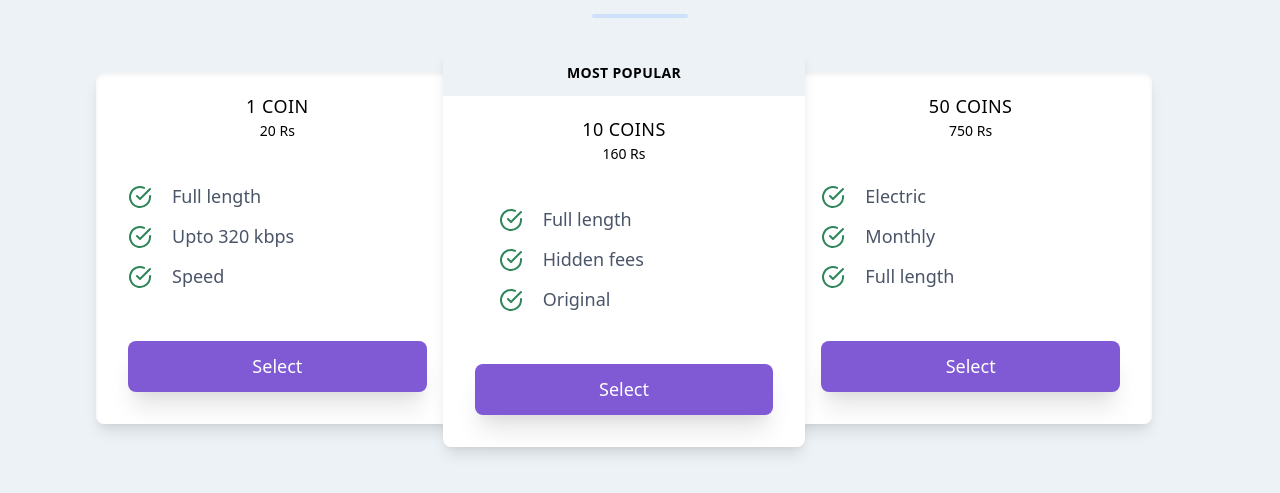
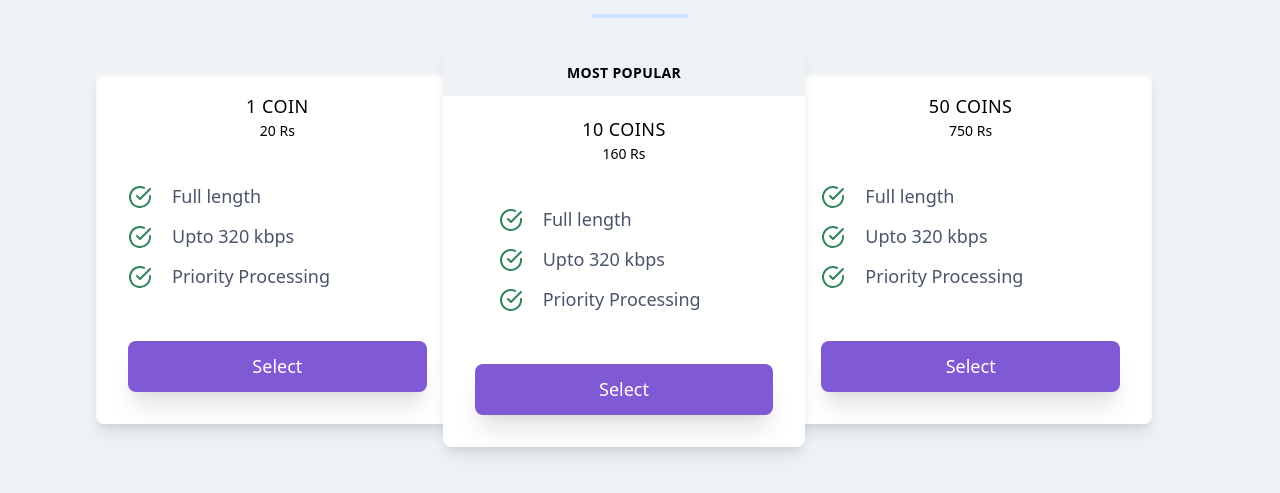
Before and after one commit to biswaz/splitmytrack, a Django app: page /pricing/ in a window 1280 px wide. Shown: the part 180-673 px from the top of the page. Run offline with Django 3.2, Linux system fonts and the light colour scheme; some libraries are stand-ins or nearby versions.

Commit message:
pricing features

```diff
--- a/splitmytrack/ui/templates/pricing.html
+++ b/splitmytrack/ui/templates/pricing.html
@@ -120,10 +120,11 @@
                       ></polyline>
                     </svg>
                   </div>
-                  <span class="text-gray-700 text-lg ml-3">Speed</span>
+                  <span class="text-gray-700 text-lg ml-3">Priority Processing</span>
                 </li>
               </ul>
             </div>
+
             <div class="block flex text-center p-8  uppercase">
               <a href="/buy/1" class="mt-3 text-lg font-semibold
 	bg-purple-600 w-full text-white rounded-lg
@@ -199,7 +200,7 @@
                   </svg>
                 </div>
                 <span class="text-gray-700 text-lg ml-3"
-                >Hidden fees</span
+                >Upto 320 kbps</span
                 >
               </li>
               <li class="flex items-center">
@@ -221,7 +222,7 @@
                     <polyline points="22 4 12 14.01 9 11.01"></polyline>
                   </svg>
                 </div>
-                <span class="text-gray-700 text-lg ml-3">Original</span>
+                <span class="text-gray-700 text-lg ml-3">Priority Processing</span>
               </li>
             </ul>
           </div>
@@ -281,7 +282,7 @@
                     </svg>
                   </div>
                   <span class="text-gray-700 text-lg ml-3"
-                  >Electric</span
+                  >Full length</span
                   >
                 </li>
                 <li class="flex items-center">
@@ -308,7 +309,7 @@
                     </svg>
                   </div>
                   <span class="text-gray-700 text-lg ml-3"
-                  >Monthly</span
+                  >Upto 320 kbps</span
                   >
                 </li>
                 <li class="flex items-center">
@@ -335,7 +336,7 @@
                     </svg>
                   </div>
                   <span class="text-gray-700 text-lg ml-3"
-                  >Full length </span
+                  >Priority Processing</span
                   >
                 </li>
               </ul>
```
